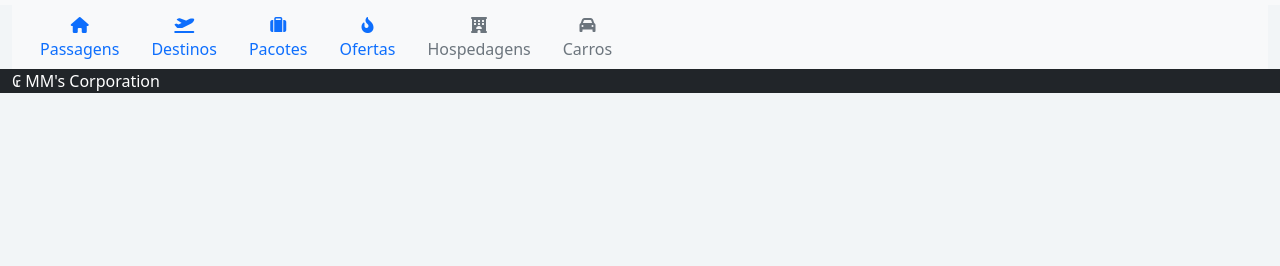
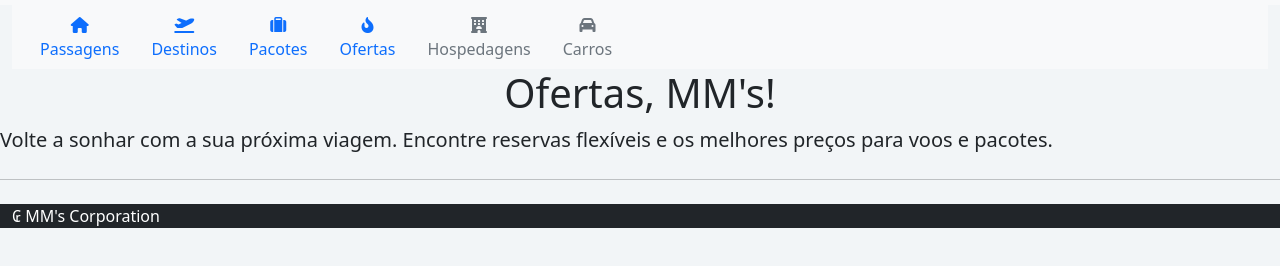
Before and after one commit to MauriMenezes/Agencia-RECODEPRO, a plain HTML site: page Agência de viagens/Pages/ofertas.html in a window 1280 px wide. Shown: the part 62-328 px from the top of the page. Drawn offline with nearby package versions, Linux system fonts and the light colour scheme.

Commit message:
add : Primeira versão da página

```diff
--- a/Agência de viagens/Pages/ofertas.html
+++ b/Agência de viagens/Pages/ofertas.html
@@ -138,7 +138,13 @@
     </header>
 
     <main>
+      <div >
+        <h1 class="text-center">Ofertas, MM's!</h1>
+        <p class="lead">Volte a sonhar com a sua próxima viagem. Encontre reservas flexíveis e os melhores preços para voos e pacotes.</p>
+        <hr class="my-4">
 
+
+      </div>
 
     </main>
 
```
